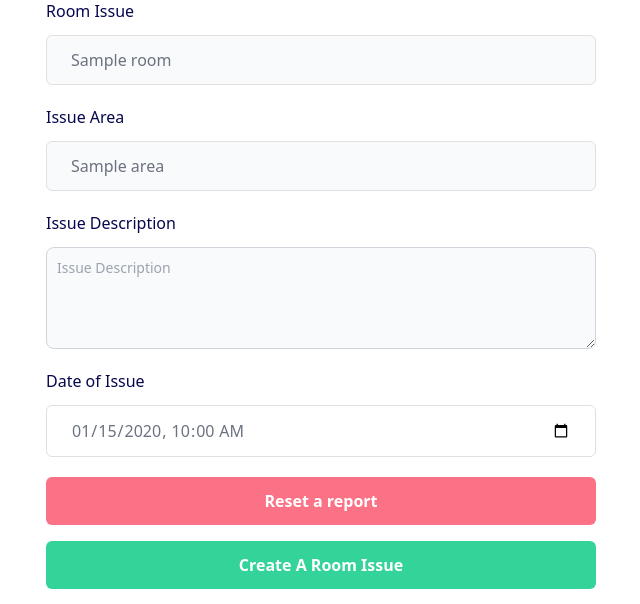
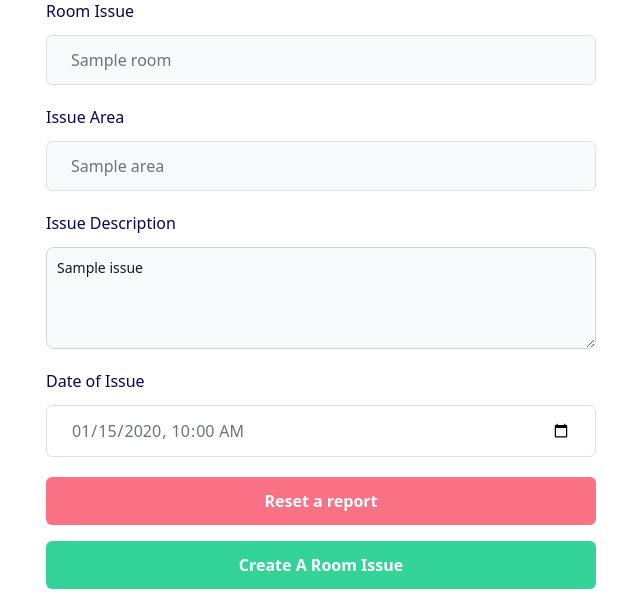
Before and after one commit to AntonioGuillen123/Proyecto-Conserjeria, a PHP site: template src/Views/EditRoom.php in a window 1280 px wide. Shown: the part 1377-1981 px from the top of the page, without its empty margins (319-959 px from the left). Run offline with PHP 8.4, Linux system fonts and the light colour scheme; the template is opened without the code that fills it: most values are stand-ins (such as "Sample title", 1, 10 or a date in 2020); some libraries are stand-ins or nearby versions.

Commit message:
fix: Fixed the edit room file by passing correct data

```diff
--- a/src/Views/EditRoom.php
+++ b/src/Views/EditRoom.php
@@ -11,7 +11,7 @@ require_once("Components/layout.php");
 
         <div class="flex items-center justify-center p-12">
             <div class="mx-auto w-full max-w-[550px] bg-white">
-                <form action="?action=update" method="post">
+                <form action="?action=update&id=<?php echo $data['room']->getId() ?>" method="post">
                     <div class="mb-5">
                         <label for="room" class="mb-3 block text-base font-medium text-[#07074D]">
                             Room Issue
@@ -30,7 +30,7 @@ require_once("Components/layout.php");
                         <label for="issue" class="mb-3 block text-base font-medium text-[#07074D]">
                             Issue Description
                         </label>
-                        <textarea id="issue" name="issue" rows="4" value="<?php echo $data['room']->getIssue() ?>" required class="block p-2.5 w-full text-sm text-gray-900 bg-gray-50 rounded-lg border border-gray-300 focus:ring-blue-500 focus:border-blue-500" placeholder="Issue Description"></textarea>
+                        <textarea id="issue" name="issue" rows="4" required class="block p-2.5 w-full text-sm text-gray-900 bg-gray-50 rounded-lg border border-gray-300 focus:ring-blue-500 focus:border-blue-500" placeholder="Issue Description"><?php echo $data['room']->getIssue() ?></textarea>
                     </div>
 
                     <div class="mb-5">
@@ -57,7 +57,7 @@ require_once("Components/layout.php");
     </main>
 
     <?php
-      require_once("Components/footer.php");
+    require_once("Components/footer.php");
     ?>
 </body>
 
```
